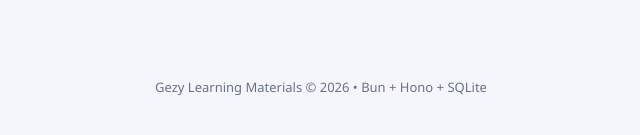
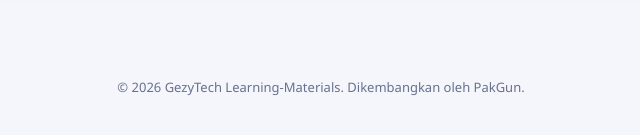
Before and after one commit to pakgun10/gezy-learning-materials, a website: page public/index.html in a window 1280 px wide. Shown: the part 309-444 px from the top of the page, 319-959 px from the left. Drawn offline with Linux system fonts and the light colour scheme; no server answers.

Commit message:
Update public footer attribution

```diff
--- a/public/index.html
+++ b/public/index.html
@@ -65,7 +65,7 @@
   </section>
 </main>
 
-<footer class="footer">Gezy Learning Materials © 2026 • Bun + Hono + SQLite</footer>
+    <footer class="footer">© 2026 GezyTech Learning-Materials. Dikembangkan oleh PakGun.</footer>
 
 <!-- Modal Login -->
 <div id="loginModal" class="modal" hidden>
```
